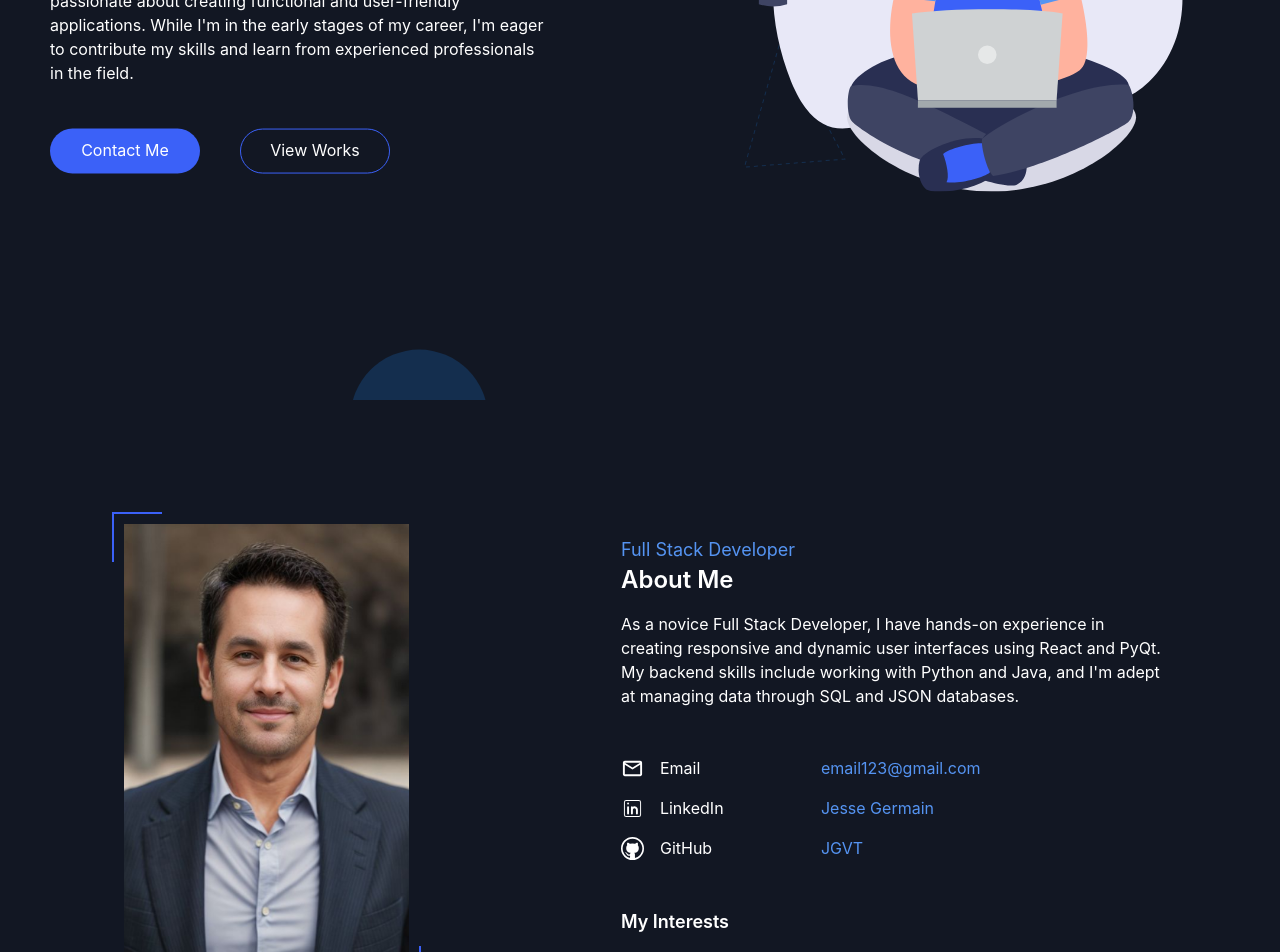
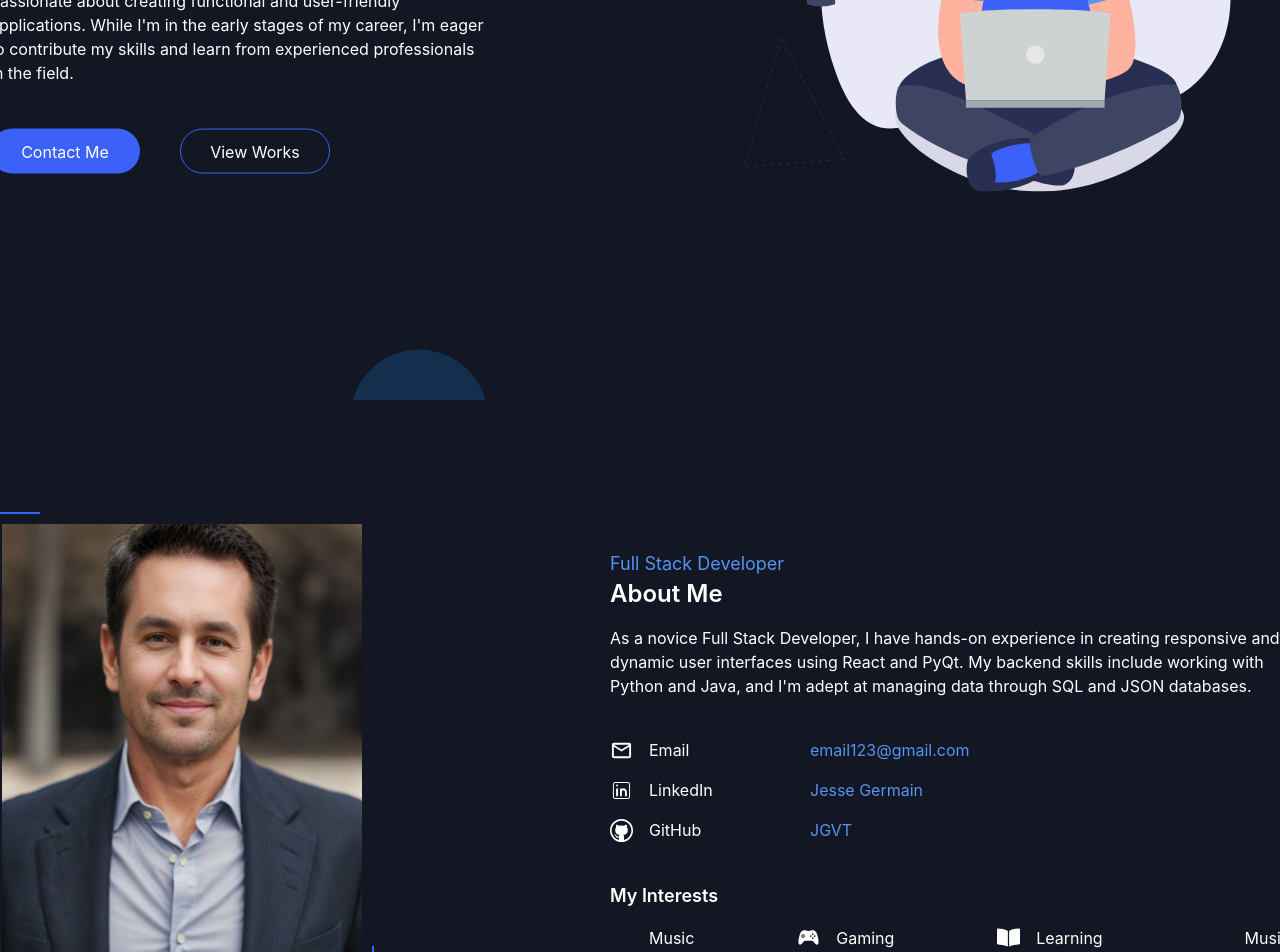
Before and after one commit to JGerVT/Portfolio, a React (Create React App) app: page / in a window 1280 px wide. Shown: the part 400-1352 px from the top of the page. Built offline with nearby package versions, Linux system fonts and the light colour scheme; some icons are missing.

Commit message:
Minor Fixes

```diff
--- a/src/Components/AboutMe/AboutMe.tsx
+++ b/src/Components/AboutMe/AboutMe.tsx
@@ -9,11 +9,11 @@ import { FaBookOpen } from "react-icons/fa";
 
 export default function AboutMe() {
     return (
-        <div className="p-28 flex space-x-[200px]">
+        <div id="AboutSection" className="py-28 w-[1300px] flex flex-1 justify-between">
             <div id="LeftAboutSection">
                 <AboutMeProfilePicture />
             </div>
-            <div id="RightAboutSection" className="text-left w-[680px] pt-6 space-y-[48px]">
+            <div id="RightAboutSection" className="text-left w-[680px] space-y-[40px] self-center pb-2">
                 <AboutMeInfo />
                 <AboutMeLinks />
                 <AboutMeInterests/>
--- a/src/Components/Header/Header.tsx
+++ b/src/Components/Header/Header.tsx
@@ -28,7 +28,7 @@ function Links() {
                 <p>Past Works</p>
             </li>
             <li className="flex cursor-pointer h-full items-center px-5 text-white">
-                <div className="cursor-pointer bg-[#3b61f8] rounded-full px-7 h-10 flex items-center">
+                <div className="cursor-pointer bg-[#3b61f8] rounded-full px-7 h-[36px] flex items-center">
                     <p>Contact</p>
                 </div>
             </li>
--- a/src/Components/HomeSection/Home.tsx
+++ b/src/Components/HomeSection/Home.tsx
@@ -4,11 +4,11 @@ import ProgrammerSVG from "../../Resources/ProgrammerSVG.svg";
 
 export default function Home() {
     return (
-        <div className="w-full relative max-w-[1920px] h-[100vh] min-h-[600px] max-h-[980px] bg-[#121723] pt-16 overflow-hidden items-center object-center justify-center">
+        <div id="HomeSection" className="w-full relative max-w-[1920px] h-[100vh] min-h-[600px] max-h-[980px] bg-[#121723] pt-16 overflow-hidden items-center object-center justify-center">
             <HomeBackground />
             <div
                 id="Content"
-                className="absolute left-[50%] top-[50%] translate-x-[-50%] translate-y-[-50%] flex text-white max-w-[1400px] z-10 space-x-[180px]"
+                className="absolute left-[50%] top-[50%] translate-x-[-50%] translate-y-[-50%] flex text-white max-w-[1400px] z-10 justify-between w-[1300px]"
             >
                 <div
                     id="leftContent"
@@ -35,10 +35,10 @@ export default function Home() {
                     </p>
 
                     <div id="buttons" className="flex space-x-10 pt-8">
-                        <div className="w-[150px] h-[45px]  h-50px text-center flex justify-center items-center rounded-full pb-1 bg-[#3B61F8] cursor-pointer">
+                        <div className="w-[150px] h-[45px]  h-50px text-center flex justify-center items-center rounded-full bg-[#3B61F8] cursor-pointer">
                             Contact Me
                         </div>
-                        <div className="w-[150px] h-[45px] h-50px text-center flex justify-center items-center rounded-full  pb-1 border border-[#3B61F8]  cursor-pointer">
+                        <div className="w-[150px] h-[45px] h-50px text-center flex justify-center items-center rounded-full border border-[#3B61F8]  cursor-pointer">
                             View Works
                         </div>
                     </div>
```
